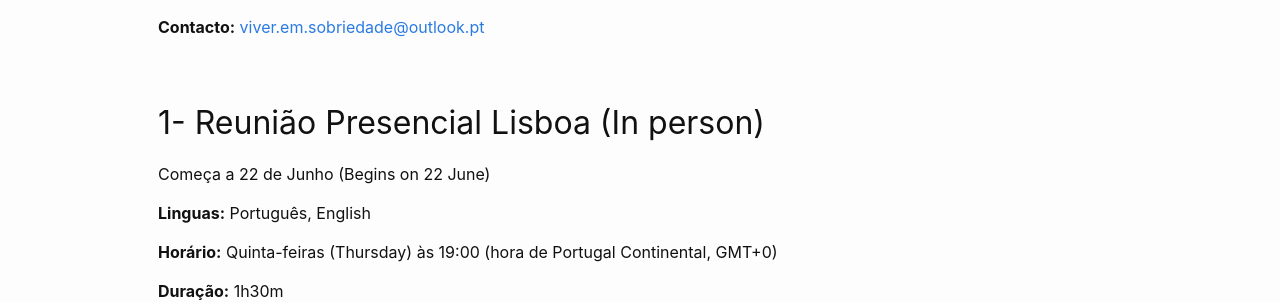
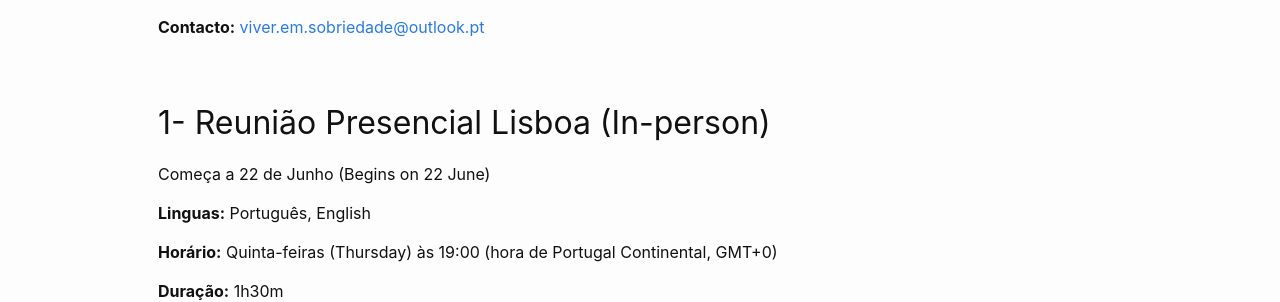
Before and after one commit to asaportugal/asaportugal.github.io, a Jekyll site: the page built from m4_reunioes.md, in a window 1280 px wide. Shown: the part 1352-1654 px from the top of the page. Built offline with Jekyll 4.4.1, drawn with Linux system fonts in a browser that asks for light colours.

```diff
--- a/m4_reunioes.md
+++ b/m4_reunioes.md
@@ -46,7 +46,7 @@ banner: 'assets/meeting.jpg'
 **Contacto:** [viver.em.sobriedade@outlook.pt](mailto:viver.em.sobriedade@outlook.pt)
 
 
-## 1- Reunião Presencial Lisboa (In person)
+## 1- Reunião Presencial Lisboa (In-person)
 
 Começa a 22 de Junho (Begins on 22 June)
 
```
